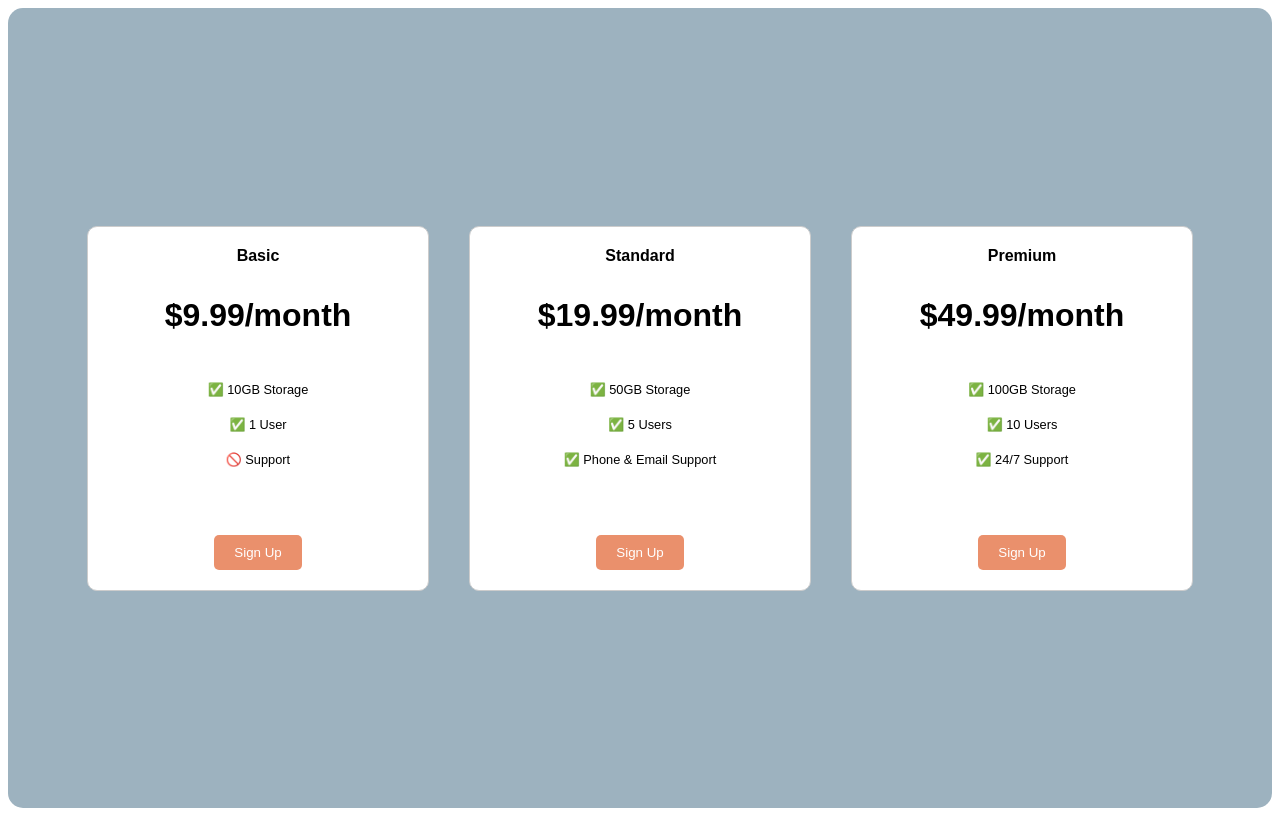
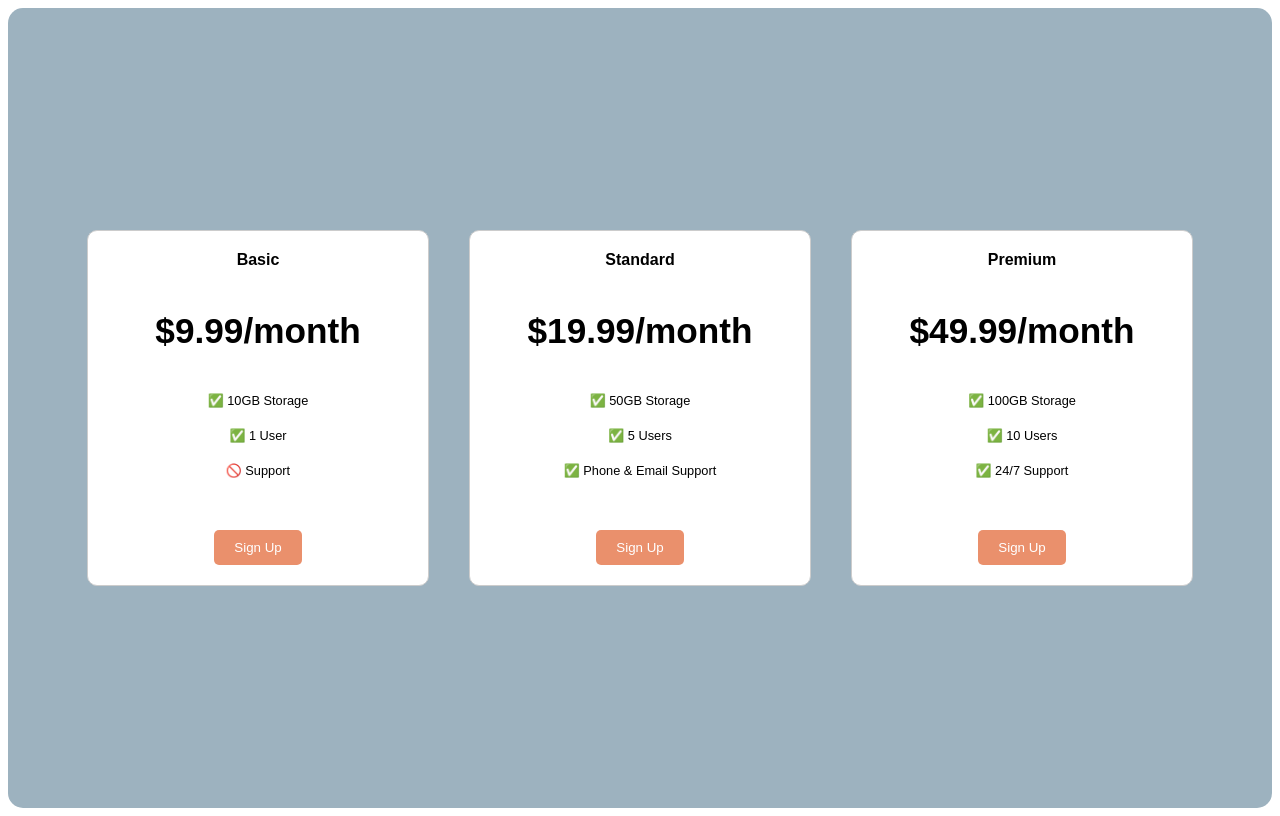
Before and after one commit to michelletan03/pricing-table, a plain HTML site: page index.html in a window 1280 px wide. Drawn offline with Linux system fonts and the light colour scheme; a web font is replaced by a local one.

Commit message:
Update style.css

```diff
--- a/style.css
+++ b/style.css
@@ -13,6 +13,9 @@ body {
   }
 
   .pricing-plan{
+    /* so they are equal in width and they can be able to grow and shrink*/
+    flex: 1;
+    max-width: 300px;
     padding: 20px;
     border: 1px solid #ccc;
     text-align: center;
@@ -22,7 +25,7 @@ body {
     display: flex;
     flex-direction: column;
     align-items: center;
-    width: 300px;
+    /* width: 300px; this is my solution */
     transition: transform 0.2s ease-in-out; /* Add a transition effect */
   }
 
@@ -49,7 +52,9 @@ body {
   .plan-features{
     list-style: none;
     /* To remove any default indentation */
-    padding-left: 0;
+    /* padding-left: 0;  */
+    padding: 0;
+    margin: 0;
   }
   .plan-features li {
     margin-bottom: 20px;
@@ -65,15 +70,20 @@ body {
   .plan-title{
     font-size: 1rem;
     font-weight: bold;
+    margin-bottom: 10px;
+
   }
   .plan-price{
-    font-size: 2rem;
+    font-size: 2.2rem;
     font-weight: bold;
+    margin-bottom: 10px;
   }
 
-  /* Hint: What can you do with a media query and flexbox? */
+  /* media query and flexbox */
   @media (max-width: 1250px) {
     .pricing-container{
       flex-direction: column !important;
+      /* set the height */
+      height: 100%
     }
   }
```
